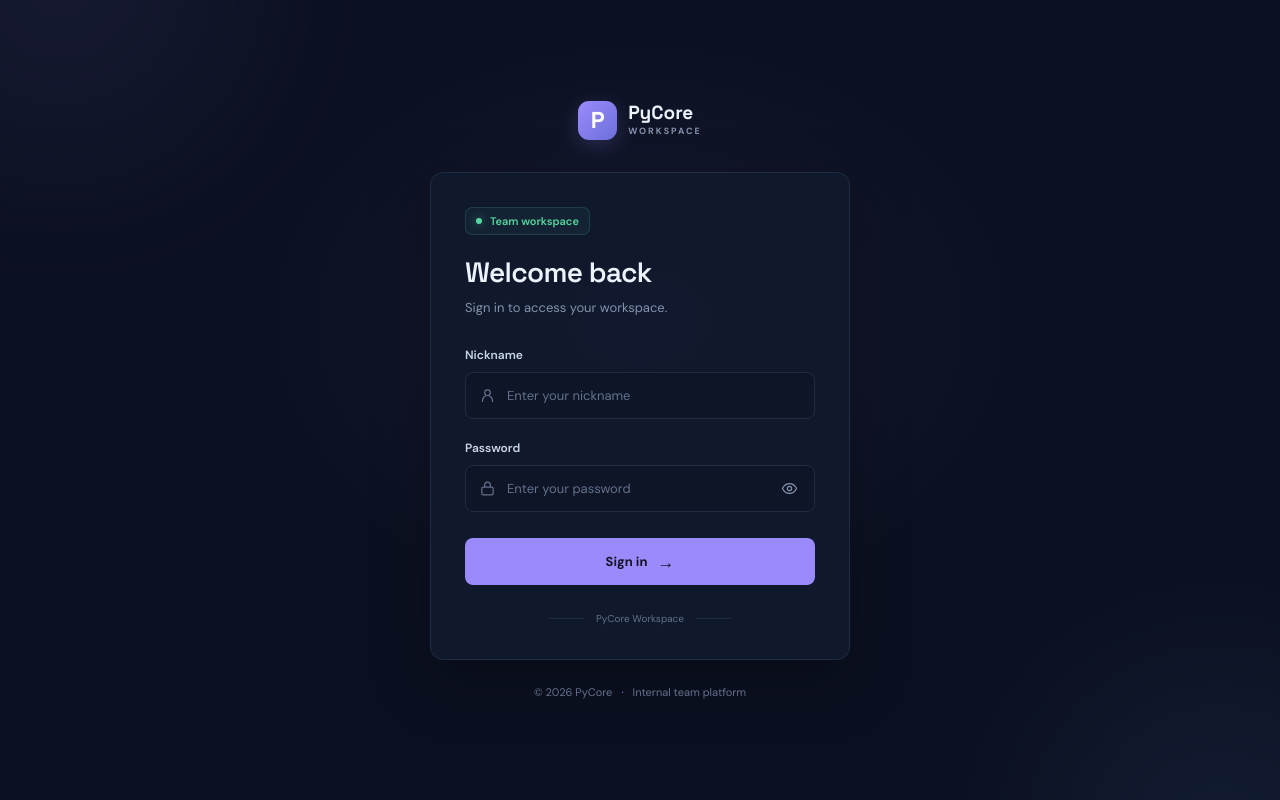
After one commit to Johan-glitch-c/Teah-Dashboard, a Django app: page /login in a window 1280 px wide. The commit adds this page. Run offline with Django 5.2, Linux system fonts and the light colour scheme.

Commit message:
Adding login page

```diff
--- a/dash_root/dash/urls.py
+++ b/dash_root/dash/urls.py
@@ -19,10 +19,11 @@ from django.urls import path
 from order.views import index
 from django.conf import settings
 from django.conf.urls.static import static
-
+from users.views import login
 urlpatterns = [
     path('admin/', admin.site.urls),
-    path('', index, name = 'index')
+    path('', index, name = 'index'),
+    path('login',login, name = 'login')
 ]
 
 
--- a/dash_root/order/templates/index.html
+++ b/dash_root/order/templates/index.html
@@ -89,7 +89,6 @@
           </div>
 
           <div class="stats-grid reveal">
-            <article class="stat-card"><div class="stat-top"><span class="stat-label">Active projects</span><span class="stat-icon purple">▦</span></div><div class="stat-value">04 <span class="stat-trend positive">↗ 2</span></div><div class="stat-foot">Across the team workspace</div><div class="stat-spark spark-purple"><i></i><i></i><i></i><i></i><i></i><i></i><i></i><i></i><i></i><i></i><i></i><i></i></div></article>
             <article class="stat-card"><div class="stat-top"><span class="stat-label">Open tasks</span><span class="stat-icon blue">☷</span></div><div class="stat-value">{{count_open_tasks}} <span class="stat-trend positive">↗ 8.4%</span></div><div class="stat-foot">Tasks waiting to be completed</div><div class="stat-spark spark-blue"><i></i><i></i><i></i><i></i><i></i><i></i><i></i><i></i><i></i><i></i><i></i><i></i></div></article>
             <article class="stat-card"><div class="stat-top"><span class="stat-label">Completed this week</span><span class="stat-icon green">✓</span></div><div class="stat-value">{{completed_tasks}} <span class="stat-trend positive">↗ 12%</span></div><div class="stat-foot">Great momentum, keep it up</div><div class="stat-spark spark-green"><i></i><i></i><i></i><i></i><i></i><i></i><i></i><i></i><i></i><i></i><i></i><i></i></div></article>
             <article class="stat-card"><div class="stat-top"><span class="stat-label">Team members</span><span class="stat-icon orange">♧</span></div><div class="stat-value">{% if users_count < 10 %} 0{{users_count}}{%else%} {{users_count}} {%endif%} <span class="stat-note">active</span></div><div class="stat-foot">People building together</div>
--- a/dash_root/order/views.py
+++ b/dash_root/order/views.py
@@ -6,7 +6,7 @@ from django.contrib.auth.decorators import login_required
 
 
 # Create your views here.
-@login_required
+@login_required(login_url="login")
 def index(request):
     users_count = User.objects.count()
     users = User.objects.all()
--- /dev/null
+++ b/dash_root/static/css/login.css
@@ -0,0 +1,368 @@
+
+@import url('https://fonts.googleapis.com/css2?family=DM+Sans:wght@400;500;600;700&family=Space+Grotesk:wght@500;600;700&display=swap');
+
+:root {
+    --bg: #0b1020;
+    --sidebar: #0d1324;
+    --panel: #111a2d;
+    --panel-raised: #141f34;
+    --panel-hover: #19243a;
+
+    --border: #202c42;
+    --text: #edf2ff;
+    --muted: #8492ad;
+    --muted-dark: #63718c;
+
+    --violet: #9b8afb;
+    --blue: #64a7ff;
+
+    --font-main: 'DM Sans', sans-serif;
+    --font-heading: 'Space Grotesk', sans-serif;
+}
+
+* {
+    margin: 0;
+    padding: 0;
+    box-sizing: border-box;
+}
+
+body {
+    min-height: 100vh;
+    background: var(--bg);
+    color: var(--text);
+    font-family: var(--font-main);
+}
+
+.login-page {
+    min-height: 100vh;
+    display: flex;
+    align-items: center;
+    justify-content: center;
+    padding: 30px 20px;
+    position: relative;
+    overflow: hidden;
+    background:
+        radial-gradient(
+            ellipse at 50% 40%,
+            rgba(155, 138, 251, 0.08),
+            transparent 45%
+        ),
+        var(--bg);
+}
+
+.login-page::before,
+.login-page::after {
+    content: "";
+    position: absolute;
+    width: 320px;
+    height: 320px;
+    border-radius: 50%;
+    filter: blur(110px);
+    opacity: 0.10;
+    pointer-events: none;
+}
+
+.login-page::before {
+    background: var(--violet);
+    top: -180px;
+    left: -100px;
+}
+
+.login-page::after {
+    background: var(--blue);
+    bottom: -200px;
+    right: -100px;
+}
+
+.login-container {
+    width: 100%;
+    max-width: 420px;
+    position: relative;
+    z-index: 1;
+    animation: appear 0.5s ease forwards;
+}
+
+/* Brand */
+
+.brand {
+    display: flex;
+    justify-content: center;
+    align-items: center;
+    gap: 11px;
+    margin-bottom: 32px;
+}
+
+.brand-icon {
+    width: 39px;
+    height: 39px;
+    display: flex;
+    align-items: center;
+    justify-content: center;
+    border-radius: 11px;
+    background: linear-gradient(135deg, #9b8afb, #6c70d9);
+    color: #fff;
+    font-family: var(--font-heading);
+    font-size: 23px;
+    font-weight: 700;
+    box-shadow: 0 5px 20px rgba(155, 138, 251, 0.2);
+}
+
+.brand-text {
+    display: flex;
+    flex-direction: column;
+    gap: 1px;
+}
+
+.brand-name {
+    font-family: var(--font-heading);
+    font-size: 19px;
+    font-weight: 700;
+    line-height: 1.1;
+}
+
+.brand-subtitle {
+    color: var(--muted);
+    font-size: 9px;
+    font-weight: 700;
+    letter-spacing: 2px;
+}
+
+/* Login card */
+
+.login-card {
+    padding: 34px;
+    background: rgba(17, 26, 45, 0.96);
+    border: 1px solid var(--border);
+    border-radius: 13px;
+    box-shadow: 0 20px 60px rgba(0, 0, 0, 0.25);
+}
+
+/* Heading */
+
+.card-heading {
+    margin-bottom: 29px;
+}
+
+.status-indicator {
+    display: inline-flex;
+    align-items: center;
+    gap: 8px;
+    padding: 6px 10px;
+    margin-bottom: 19px;
+    border: 1px solid rgba(84, 214, 160, 0.16);
+    border-radius: 7px;
+    background: rgba(84, 214, 160, 0.06);
+    color: #54d6a0;
+    font-size: 11px;
+    font-weight: 600;
+}
+
+.status-dot {
+    width: 6px;
+    height: 6px;
+    background: #54d6a0;
+    border-radius: 50%;
+    box-shadow: 0 0 8px rgba(84, 214, 160, 0.5);
+}
+
+.card-heading h1 {
+    font-family: var(--font-heading);
+    font-size: 28px;
+    font-weight: 600;
+    letter-spacing: -0.7px;
+    margin-bottom: 8px;
+}
+
+.card-heading p {
+    color: var(--muted);
+    font-size: 13px;
+    line-height: 1.6;
+}
+
+/* Form */
+
+.login-form {
+    display: flex;
+    flex-direction: column;
+    gap: 21px;
+}
+
+.form-group {
+    display: flex;
+    flex-direction: column;
+    gap: 9px;
+}
+
+.form-group label {
+    color: #cbd5e8;
+    font-size: 12px;
+    font-weight: 600;
+}
+
+.input-wrapper {
+    height: 47px;
+    display: flex;
+    align-items: center;
+    gap: 11px;
+    padding: 0 13px;
+    background: #0d1527;
+    border: 1px solid var(--border);
+    border-radius: 8px;
+    transition: border-color 0.2s, box-shadow 0.2s;
+}
+
+.input-wrapper:focus-within {
+    border-color: var(--violet);
+    box-shadow: 0 0 0 3px rgba(155, 138, 251, 0.09);
+}
+
+.input-wrapper > svg {
+    width: 17px;
+    height: 17px;
+    flex-shrink: 0;
+    color: var(--muted-dark);
+}
+
+.input-wrapper input {
+    width: 100%;
+    height: 100%;
+    background: transparent;
+    border: none;
+    outline: none;
+    color: var(--text);
+    font-family: var(--font-main);
+    font-size: 13px;
+}
+
+.input-wrapper input::placeholder {
+    color: #63718c;
+}
+
+.password-toggle {
+    display: flex;
+    align-items: center;
+    justify-content: center;
+    background: none;
+    border: none;
+    cursor: pointer;
+    color: var(--muted);
+    padding: 3px;
+    transition: color 0.2s;
+}
+
+.password-toggle:hover {
+    color: var(--text);
+}
+
+.password-toggle svg {
+    width: 17px;
+    height: 17px;
+}
+
+/* Button */
+
+.login-button {
+    height: 47px;
+    margin-top: 5px;
+    display: flex;
+    align-items: center;
+    justify-content: center;
+    gap: 10px;
+
+    background: var(--violet);
+    border: 1px solid transparent;
+    border-radius: 8px;
+
+    color: #111426;
+    font-family: var(--font-main);
+    font-size: 13px;
+    font-weight: 700;
+
+    cursor: pointer;
+    transition: background 0.2s, transform 0.2s, box-shadow 0.2s;
+}
+
+.login-button span {
+    font-size: 17px;
+    transition: transform 0.2s;
+}
+
+.login-button:hover {
+    background: #aa9bff;
+    box-shadow: 0 5px 20px rgba(155, 138, 251, 0.18);
+    transform: translateY(-1px);
+}
+
+.login-button:hover span {
+    transform: translateX(3px);
+}
+
+.login-button:active {
+    transform: translateY(0);
+}
+
+/* Footer */
+
+.card-footer {
+    display: flex;
+    align-items: center;
+    justify-content: center;
+    gap: 12px;
+    margin-top: 27px;
+    color: var(--muted-dark);
+    font-size: 10px;
+}
+
+.footer-line {
+    width: 35px;
+    height: 1px;
+    background: var(--border);
+}
+
+.page-footer {
+    display: flex;
+    justify-content: center;
+    align-items: center;
+    gap: 9px;
+    margin-top: 25px;
+    color: var(--muted-dark);
+    font-size: 11px;
+}
+
+.footer-separator {
+    color: var(--violet);
+}
+
+/* Animation */
+
+@keyframes appear {
+    from {
+        opacity: 0;
+        transform: translateY(12px);
+    }
+
+    to {
+        opacity: 1;
+        transform: translateY(0);
+    }
+}
+
+/* Responsive */
+
+@media (max-width: 480px) {
+    .login-page {
+        padding: 20px;
+    }
+
+    .brand {
+        margin-bottom: 25px;
+    }
+
+    .login-card {
+        padding: 25px 21px;
+    }
+
+    .card-heading h1 {
+        font-size: 25px;
+    }
+}
--- /dev/null
+++ b/dash_root/static/js/login.js
@@ -0,0 +1,14 @@
+
+const passwordInput = document.getElementById("password");
+const passwordToggle = document.getElementById("passwordToggle");
+
+passwordToggle.addEventListener("click", () => {
+    const isPassword = passwordInput.type === "password";
+
+    passwordInput.type = isPassword ? "text" : "password";
+
+    passwordToggle.setAttribute(
+        "aria-label",
+        isPassword ? "Hide password" : "Show password"
+    );
+});
--- /dev/null
+++ b/dash_root/users/templates/login.html
@@ -0,0 +1,123 @@
+{% load static%}
+
+
+<!DOCTYPE html>
+<html lang="en">
+<head>
+    <meta charset="UTF-8">
+    <meta name="viewport" content="width=device-width, initial-scale=1.0">
+    <title>Sign In | PyCore Workspace</title>
+
+    <link rel="stylesheet" href="{% static 'css/login.css'%}">
+    <script src="{% static 'js/login.js'%}" defer></script>
+</head>
+<body>
+
+    <main class="login-page">
+
+        <div class="login-container">
+
+            <header class="brand">
+                <div class="brand-icon">P</div>
+                <div class="brand-text">
+                    <span class="brand-name">PyCore</span>
+                    <span class="brand-subtitle">WORKSPACE</span>
+                </div>
+            </header>
+
+            <section class="login-card">
+
+                <div class="card-heading">
+                    <div class="status-indicator">
+                        <span class="status-dot"></span>
+                        Team workspace
+                    </div>
+
+                    <h1>Welcome back</h1>
+                    <p>Sign in to access your workspace.</p>
+                </div>
+
+                <form class="login-form" method="POST">
+
+                    <div class="form-group">
+                        <label for="username">Nickname</label>
+
+                        <div class="input-wrapper">
+                            <svg viewBox="0 0 24 24" fill="none"
+                                 stroke="currentColor" stroke-width="1.7">
+                                <circle cx="12" cy="8" r="4"/>
+                                <path d="M5 21v-2a7 7 0 0 1 14 0v2"/>
+                            </svg>
+
+                            <input
+                                type="text"
+                                id="username"
+                                name="username"
+                                placeholder="Enter your nickname"
+                                autocomplete="username"
+                                required
+                            >
+                        </div>
+                    </div>
+
+                    <div class="form-group">
+                        <label for="password">Password</label>
+
+                        <div class="input-wrapper">
+                            <svg viewBox="0 0 24 24" fill="none"
+                                 stroke="currentColor" stroke-width="1.7">
+                                <rect x="4" y="10" width="16" height="11" rx="2"/>
+                                <path d="M8 10V7a4 4 0 1 1 8 0v3"/>
+                            </svg>
+
+                            <input
+                                type="password"
+                                id="password"
+                                name="password"
+                                placeholder="Enter your password"
+                                autocomplete="current-password"
+                                required
+                            >
+
+                            <button
+                                type="button"
+                                class="password-toggle"
+                                id="passwordToggle"
+                                aria-label="Show password"
+                            >
+                                <svg viewBox="0 0 24 24" fill="none"
+                                     stroke="currentColor" stroke-width="1.7">
+                                    <path d="M2 12s3.5-7 10-7 10 7 10 7-3.5 7-10 7S2 12 2 12Z"/>
+                                    <circle cx="12" cy="12" r="3"/>
+                                </svg>
+                            </button>
+                        </div>
+                    </div>
+
+                    <button type="submit" class="login-button">
+                        Sign in
+                        <span>→</span>
+                    </button>
+
+                </form>
+
+                <div class="card-footer">
+                    <span class="footer-line"></span>
+                    <span>PyCore Workspace</span>
+                    <span class="footer-line"></span>
+                </div>
+
+            </section>
+
+            <footer class="page-footer">
+                <span>© 2026 PyCore</span>
+                <span class="footer-separator">·</span>
+                <span>Internal team platform</span>
+            </footer>
+
+        </div>
+
+    </main>
+
+</body>
+</html>
--- a/dash_root/users/views.py
+++ b/dash_root/users/views.py
@@ -1,3 +1,6 @@
 from django.shortcuts import render
 
 # Create your views here.
+
+def login(request):
+    return render(request, "login.html")
```
Also changed, not shown: dash_root/static/css/style.css (+21 -4 lines).
